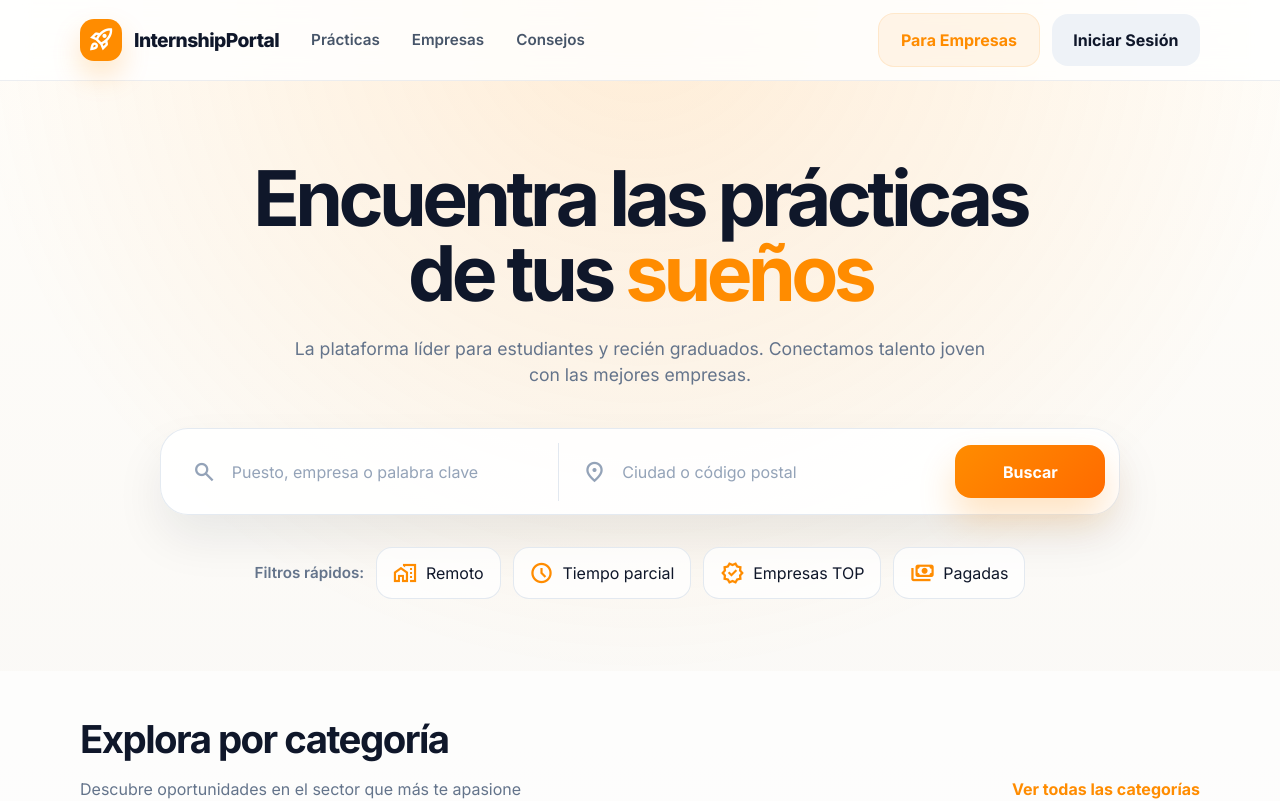
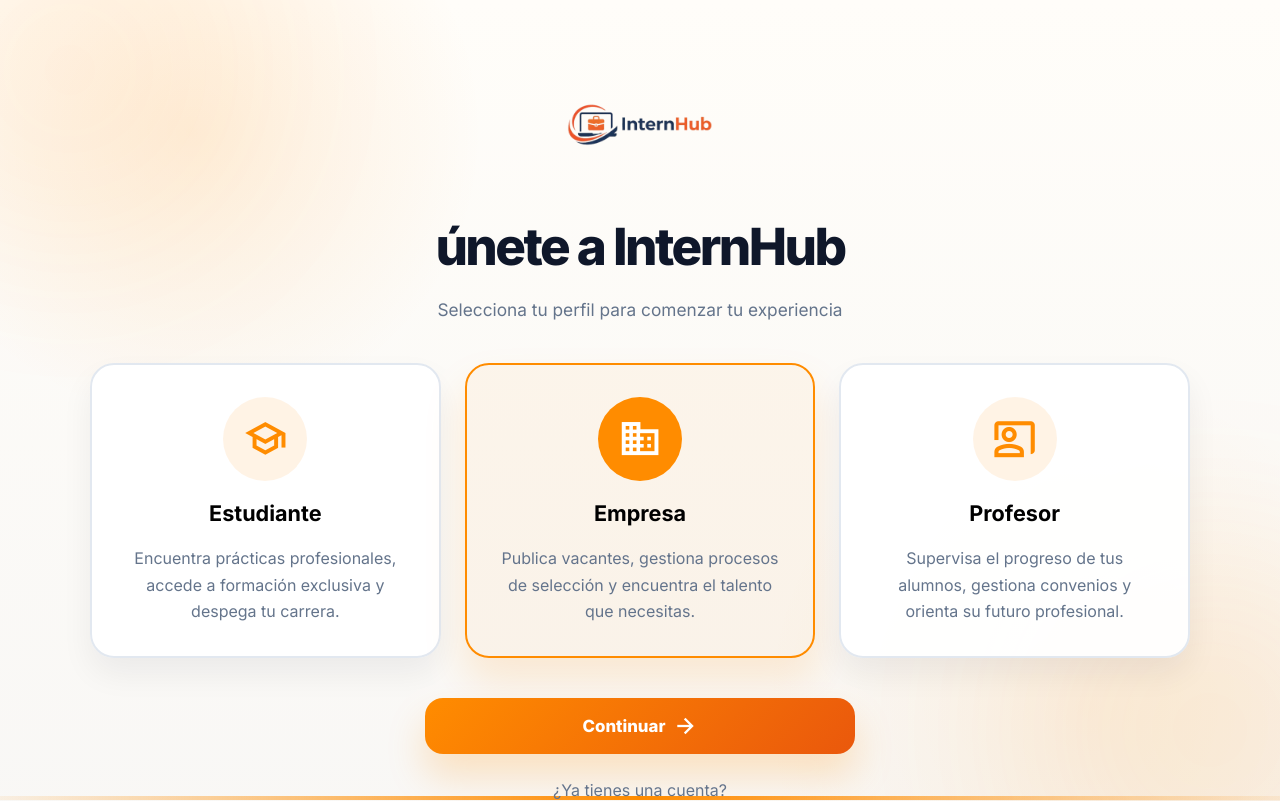
Before and after one commit to benjvm/InternHub, a React (Vite) app in the folder Frontend/: page / in a window 1280 px wide. Shown: the top 801 px of the page. Built offline with nearby package versions, Linux system fonts and the light colour scheme.

Commit message:
Implement registration role selection component and update app structure; add styles for registration page.

```diff
--- a/Frontend/src/App.jsx
+++ b/Frontend/src/App.jsx
@@ -1,7 +1,9 @@
 import Home from './pages/home'
+import RegisterRoleSelection from './components/RegisterRoleSelection'
 
 function App() {
-  return <Home />
+  /*return <Home />*/
+  return <RegisterRoleSelection />
 }
 
 export default App
--- a/Frontend/src/assets/home.css
+++ b/Frontend/src/assets/home.css
@@ -61,30 +61,27 @@
 }
 
 .brand-mark {
-  width: 42px;
-  height: 42px;
+  width: 52px;
+  height: 52px;
   display: inline-flex;
   align-items: center;
   justify-content: center;
-  border-radius: 14px;
-  background: #ff8c00;
-  box-shadow: 0 14px 28px rgba(255, 140, 0, 0.22);
+  border-radius: 16px;
+  padding: 0.45rem;
 }
 
 .brand-mark.compact {
-  width: 34px;
-  height: 34px;
+  width: 42px;
+  height: 42px;
   border-radius: 10px;
   box-shadow: none;
 }
 
-.brand-mark-icon {
-  color: #fff;
-  font-size: 1.6rem;
-}
-
-.brand-mark-icon.compact {
-  font-size: 1.25rem;
+.brand-logo {
+  width: 10vw;
+  height: 13vh;
+  object-fit: contain;
+  margin-right: 3vw;
 }
 
 .brand-text {
--- /dev/null
+++ b/Frontend/src/assets/register.css
@@ -0,0 +1,236 @@
+.register-shell {
+  position: relative;
+  overflow: hidden;
+  min-height: 100vh;
+  display: flex;
+  align-items: center;
+  justify-content: center;
+  padding: 3rem 1.5rem;
+  background:
+    radial-gradient(circle at 15% 15%, rgba(255, 140, 0, 0.12), transparent 22%),
+    radial-gradient(circle at 85% 80%, rgba(255, 140, 0, 0.08), transparent 25%),
+    linear-gradient(180deg, #fffdf9 0%, #f8f7f5 100%);
+}
+
+.register-layout {
+  position: relative;
+  z-index: 1;
+  width: min(100%, 1100px);
+  display: flex;
+  flex-direction: column;
+  align-items: center;
+  gap: 2.5rem;
+}
+
+.register-heading,
+.register-copy,
+.register-actions,
+.register-login-block {
+  display: flex;
+  flex-direction: column;
+  align-items: center;
+}
+
+.register-brand {
+  display: inline-flex;
+  align-items: center;
+  gap: 1rem;
+}
+
+.register-brand-logo {
+  width: 20vw;
+  height: 20vh;
+  object-fit: contain;
+}
+
+.register-copy {
+  max-width: 620px;
+  text-align: center;
+}
+
+.register-copy h2 {
+  margin: 0 0 0.75rem;
+  font-size: clamp(2.2rem, 4vw, 3.3rem);
+  font-weight: 800;
+  letter-spacing: -0.05em;
+}
+
+.register-copy p,
+.register-role-card p,
+.register-login-block p {
+  margin: 0;
+  color: #64748b;
+}
+
+.register-copy p {
+  font-size: 1.08rem;
+}
+
+.register-role-grid {
+  width: 100%;
+  display: grid;
+  grid-template-columns: repeat(3, minmax(0, 1fr));
+  gap: 1.5rem;
+}
+
+.register-role-card {
+  display: flex;
+  flex-direction: column;
+  align-items: center;
+  gap: 1rem;
+  padding: 2rem;
+  text-align: center;
+  border-radius: 24px;
+  border: 2px solid #e2e8f0;
+  background: rgba(255, 255, 255, 0.94);
+  box-shadow: 0 16px 32px rgba(15, 23, 42, 0.06);
+  cursor: pointer;
+  transition:
+    transform 0.2s ease,
+    box-shadow 0.2s ease,
+    border-color 0.2s ease,
+    background 0.2s ease;
+}
+
+.register-role-card:hover {
+  transform: translateY(-4px);
+  box-shadow: 0 22px 40px rgba(15, 23, 42, 0.1);
+}
+
+.register-role-card.is-selected {
+  border-color: #ff8c00;
+  background: rgba(255, 140, 0, 0.05);
+  box-shadow: 0 24px 42px rgba(255, 140, 0, 0.15);
+}
+
+.register-role-icon {
+  width: 84px;
+  height: 84px;
+  display: grid;
+  place-items: center;
+  border-radius: 999px;
+  background: rgba(255, 140, 0, 0.1);
+  transition: background 0.2s ease;
+}
+
+.register-role-card.is-selected .register-role-icon {
+  background: #ff8c00;
+}
+
+.register-role-icon-symbol {
+  font-size: 2.7rem;
+  color: #ff8c00;
+}
+
+.register-role-card.is-selected .register-role-icon-symbol {
+  color: #fff;
+}
+
+.register-role-card h3 {
+  margin: 0;
+  font-size: 1.35rem;
+}
+
+.register-role-card p {
+  line-height: 1.65;
+}
+
+.register-actions {
+  width: min(100%, 430px);
+  gap: 1.5rem;
+}
+
+.register-continue-button,
+.register-login-link {
+  border: 0;
+  cursor: pointer;
+  font: inherit;
+}
+
+.register-continue-button {
+  width: 100%;
+  height: 56px;
+  display: inline-flex;
+  align-items: center;
+  justify-content: center;
+  gap: 0.5rem;
+  border-radius: 18px;
+  background: linear-gradient(135deg, #ff8c00, #ea580c);
+  color: #fff;
+  font-size: 1.05rem;
+  font-weight: 800;
+  box-shadow: 0 22px 38px rgba(255, 140, 0, 0.22);
+  transition:
+    transform 0.2s ease,
+    box-shadow 0.2s ease;
+}
+
+.register-continue-button:hover {
+  transform: translateY(-2px);
+  box-shadow: 0 28px 42px rgba(255, 140, 0, 0.28);
+}
+
+.register-login-block {
+  gap: 0.35rem;
+}
+
+.register-login-link {
+  background: transparent;
+  color: #ff8c00;
+  font-weight: 800;
+}
+
+.register-glow,
+.register-bottom-line {
+  position: fixed;
+  pointer-events: none;
+}
+
+.register-glow {
+  width: 320px;
+  height: 320px;
+  border-radius: 999px;
+  background: #ff8c00;
+  filter: blur(110px);
+}
+
+.register-glow-bottom {
+  right: -90px;
+  bottom: -90px;
+  opacity: 0.12;
+}
+
+.register-glow-top {
+  top: -90px;
+  left: -90px;
+  opacity: 0.08;
+}
+
+.register-bottom-line {
+  left: 0;
+  right: 0;
+  bottom: 0;
+  height: 4px;
+  background: linear-gradient(90deg, rgba(255, 140, 0, 0.08), #ff8c00, rgba(255, 140, 0, 0.08));
+}
+
+@media (max-width: 900px) {
+  .register-role-grid {
+    grid-template-columns: 1fr;
+  }
+}
+
+@media (max-width: 640px) {
+  .register-shell {
+    padding: 2rem 1rem;
+  }
+
+  .register-brand {
+    flex-direction: column;
+    gap: 0.75rem;
+  }
+
+  .register-role-card {
+    padding: 1.5rem;
+  }
+}
--- a/Frontend/src/components/Header.jsx
+++ b/Frontend/src/components/Header.jsx
@@ -1,16 +1,10 @@
+import logo from '../assets/images/logo_no_bg.png'
+
 const navLinks = [
   { label: 'Pr\u00E1cticas', href: '#practicas' },
   { label: 'Empresas', href: '#empresas' },
   { label: 'Consejos', href: '#consejos' },
 ]
-
-function Icon({ name, className = '' }) {
-  return (
-    <span className={`material-symbols-outlined ${className}`.trim()} aria-hidden="true">
-      {name}
-    </span>
-  )
-}
 
 export default function Header() {
   return (
@@ -19,9 +13,9 @@
         <div className="site-brand-area">
           <a href="#" className="site-brand">
             <span className="brand-mark">
-              <Icon name="rocket_launch" className="brand-mark-icon" />
+              <img src={logo} alt="InternHub" className="brand-logo" />
             </span>
-            <span className="brand-text">InternshipPortal</span>
+            <span className="brand-text">InternHub</span>
           </a>
 
           <nav className="site-nav" aria-label="Principal">
--- /dev/null
+++ b/Frontend/src/components/RegisterRoleSelection.jsx
@@ -0,0 +1,110 @@
+import { useState } from 'react'
+import logo from '../assets/images/logo_no_bg.png'
+import '../assets/register.css'
+
+const roles = [
+  {
+    id: 'student',
+    icon: 'school',
+    title: 'Estudiante',
+    description:
+      'Encuentra prácticas profesionales, accede a formación exclusiva y despega tu carrera.',
+  },
+  {
+    id: 'company',
+    icon: 'business',
+    title: 'Empresa',
+    description:
+      'Publica vacantes, gestiona procesos de selección y encuentra el talento que necesitas.',
+  },
+  {
+    id: 'teacher',
+    icon: 'co_present',
+    title: 'Profesor',
+    description:
+      'Supervisa el progreso de tus alumnos, gestiona convenios y orienta su futuro profesional.',
+  },
+]
+
+function Icon({ name, className = '' }) {
+  return (
+    <span className={`material-symbols-outlined ${className}`.trim()} aria-hidden="true">
+      {name}
+    </span>
+  )
+}
+
+export default function RegisterRoleSelection({
+  defaultRole = 'company',
+  onContinue,
+  onLoginClick,
+}) {
+  const [selectedRole, setSelectedRole] = useState(defaultRole)
+
+  const activeRole = roles.find((role) => role.id === selectedRole) ?? roles[1]
+
+  return (
+    <section className="register-shell">
+      <div className="register-glow register-glow-bottom" aria-hidden="true" />
+      <div className="register-glow register-glow-top" aria-hidden="true" />
+      <div className="register-bottom-line" aria-hidden="true" />
+
+      <div className="register-layout">
+        <div className="register-heading">
+          <div className="register-brand">
+            <img src={logo} alt="InternHub" className="register-brand-logo" />
+          </div>
+
+          <div className="register-copy">
+            <h2>{'únete a InternHub'}</h2>
+            <p>Selecciona tu perfil para comenzar tu experiencia</p>
+          </div>
+        </div>
+
+        <div className="register-role-grid">
+          {roles.map((role) => {
+            const isActive = role.id === selectedRole
+
+            return (
+              <button
+                key={role.id}
+                type="button"
+                className={`register-role-card ${isActive ? 'is-selected' : ''}`.trim()}
+                onClick={() => setSelectedRole(role.id)}
+                aria-pressed={isActive}
+              >
+                <div className="register-role-icon">
+                  <Icon name={role.icon} className="register-role-icon-symbol" />
+                </div>
+                <h3>{role.title}</h3>
+                <p>{role.description}</p>
+              </button>
+            )
+          })}
+        </div>
+
+        <div className="register-actions">
+          <button
+            type="button"
+            className="register-continue-button"
+            onClick={() => onContinue?.(activeRole)}
+          >
+            <span>Continuar</span>
+            <Icon name="arrow_forward" />
+          </button>
+
+          <div className="register-login-block">
+            <p>¿Ya tienes una cuenta?</p>
+            <button
+              type="button"
+              className="register-login-link"
+              onClick={() => onLoginClick?.()}
+            >
+              Iniciar sesión
+            </button>
+          </div>
+        </div>
+      </div>
+    </section>
+  )
+}
--- a/Frontend/src/index.css
+++ b/Frontend/src/index.css
@@ -38,7 +38,7 @@
 
 img {
   display: block;
-  max-width: 100%;
+  /*max-width: 100%;*/
 }
 
 #root {
--- /dev/null
+++ b/Frontend/src/pages/register.jsx
@@ -0,0 +1,5 @@
+import RegisterRoleSelection from '../components/RegisterRoleSelection'
+
+export default function RegisterPage() {
+  return <RegisterRoleSelection />
+}
```
